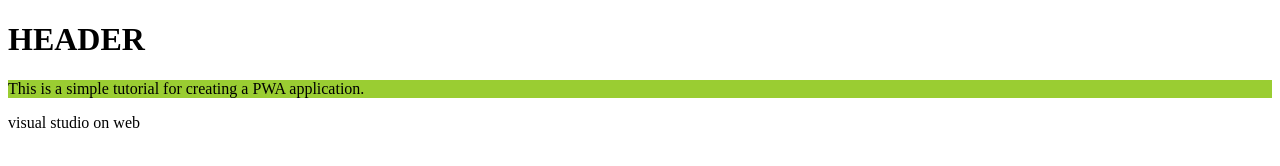
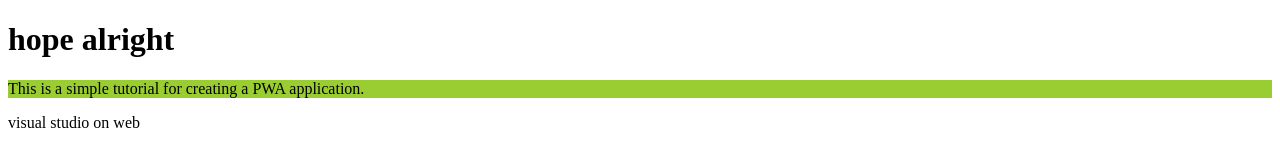
Before and after one commit to rpi-esp32/page, a plain HTML site: page index.html in a window 1280 px wide. Drawn offline with Linux system fonts and the light colour scheme.

Commit message:
Update index.html

```diff
--- a/index.html
+++ b/index.html
@@ -30,7 +30,7 @@
 
 <body>
 	<header>
-	    <h1 class="header"> HEADER </h1>
+	    <h1 class="header"> hope alright </h1>
 	</header>
 
 	<div class="card">
```
